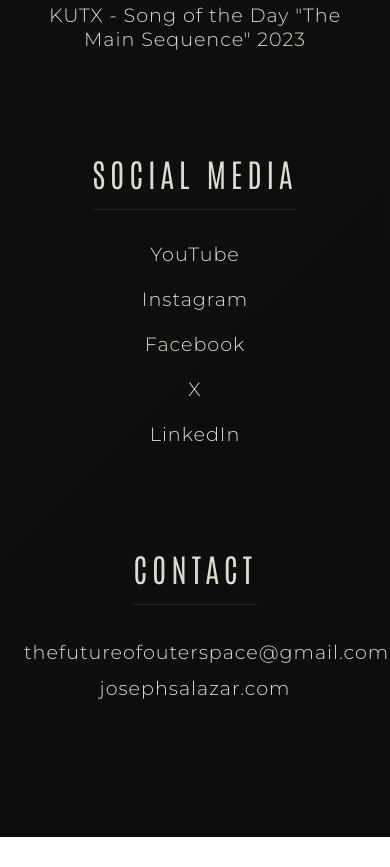
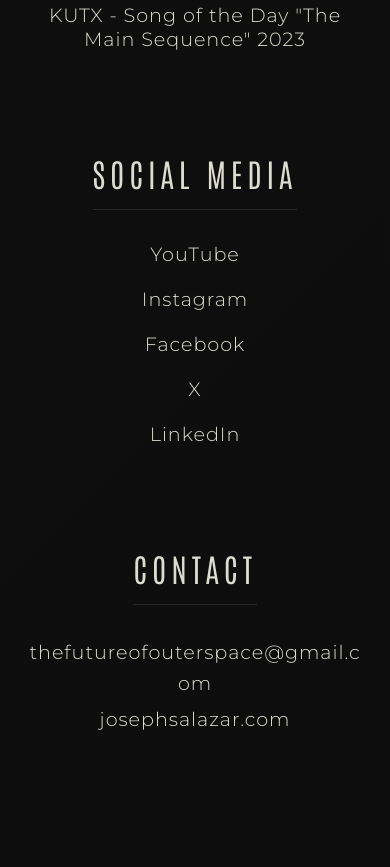
Before and after one commit to namejoseph/website, a plain HTML site: page js-portfolio.html in a window 390 px wide. Shown: the part 9515-10382 px from the top of the page. Before the commit the page ends 10352 px from the top, so only its background shows below. Drawn offline with Linux system fonts and the light colour scheme.

Commit message:
Add styles for contact link responsiveness

```diff
--- a/js-portfolio.html
+++ b/js-portfolio.html
@@ -170,6 +170,13 @@
             font-size: 1.2rem;
         }
 
+        .contact-link {
+            max-width: 100%;
+            overflow-wrap: anywhere;
+            word-break: break-word;
+            text-align: center;
+        }
+
         /* Press List (inherited styles) */
         .press-list {
             list-style: none;
@@ -216,6 +223,9 @@
             .social-links {
                 flex-direction: column;
                 gap: 1rem;
+            }
+            .contact-link {
+                max-width: 90vw;
             }
             .container { padding: 2rem 1.5rem; }
         }
```
